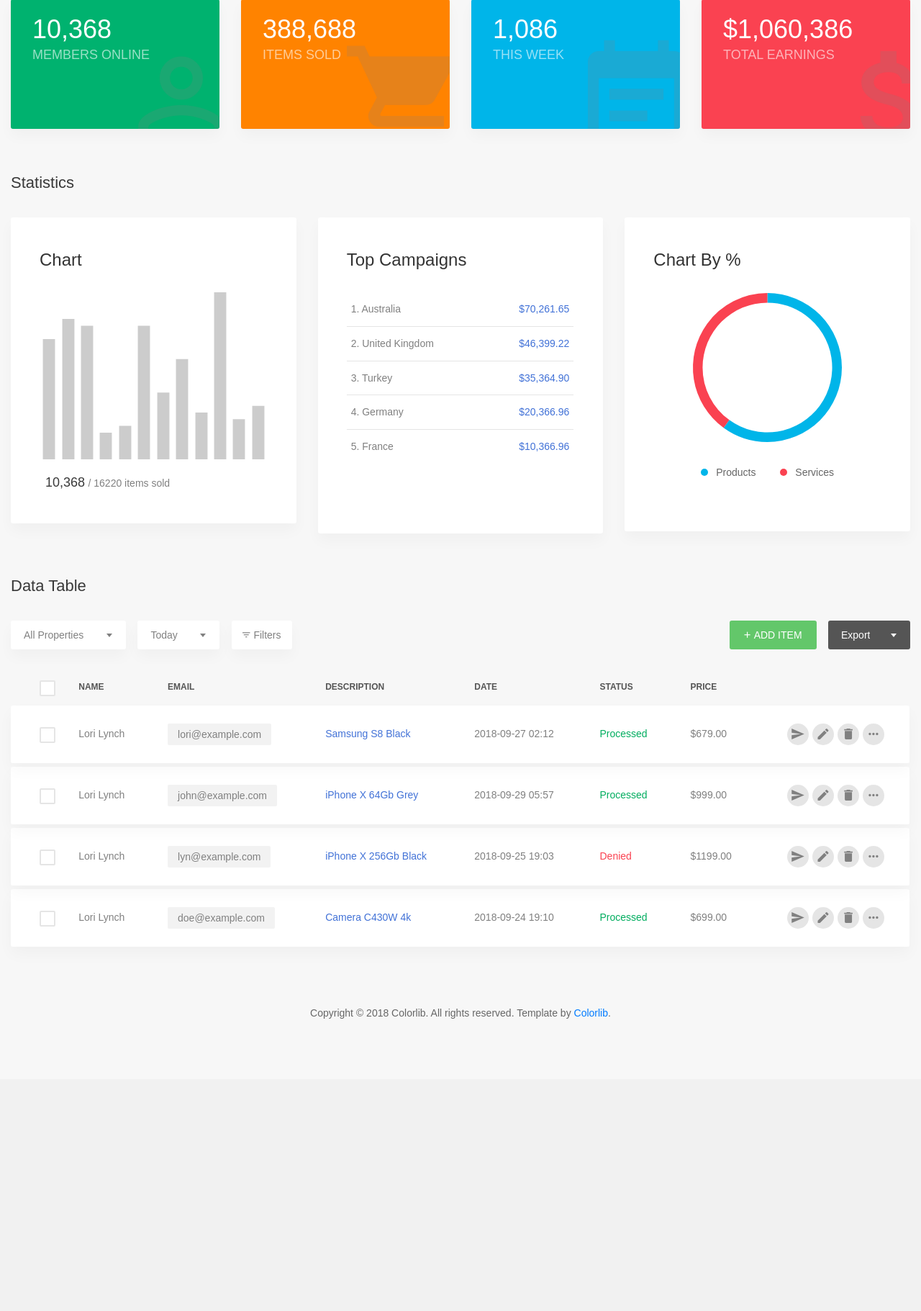
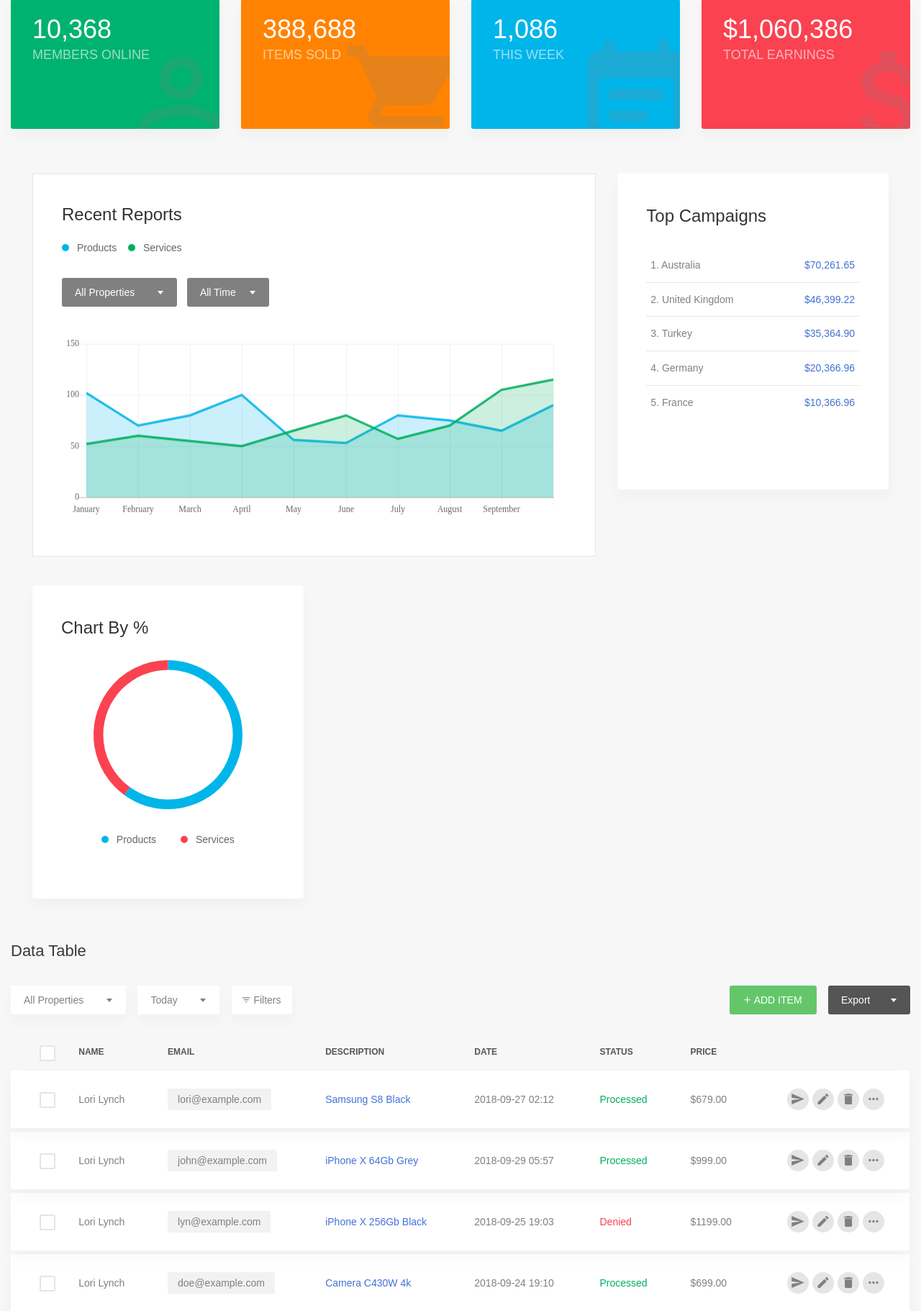
Before and after one commit to London18/team-16, a Flask app: page /dashboard in a window 1280 px wide. Shown: the part 194-2015 px from the top of the page at 72% size. Before the commit the page ends 1609 px from the top, so only its background shows below. Run offline with Flask 2, Linux system fonts and the light colour scheme; some web fonts are replaced.

Commit message:
some huge chnages #watchout

```diff
--- a/templates/dashboard.html
+++ b/templates/dashboard.html
@@ -565,27 +565,49 @@
 
             <!-- STATISTIC CHART-->
             <section class="statistic-chart">
-                <div class="container">
-                    <div class="row">
-                        <div class="col-md-12">
-                            <h3 class="title-5 m-b-35">statistics</h3>
-                        </div>
-                    </div>
-                    <div class="row">
-                        <div class="col-md-6 col-lg-4">
-                            <!-- CHART-->
-                            <div class="statistic-chart-1">
-                                <h3 class="title-3 m-b-30">chart</h3>
-                                <div class="chart-wrap">
-                                    <canvas id="widgetChart5"></canvas>
+                <div class="section__content section__content--p30">
+                    <div class="container-fluid">
+                        <div class="row">
+                            <div class="col-xl-8">
+                                <!-- RECENT REPORT 2-->
+                                <div class="recent-report2">
+                                    <h3 class="title-3">recent reports</h3>
+                                    <div class="chart-info">
+                                        <div class="chart-info__left">
+                                            <div class="chart-note">
+                                                <span class="dot dot--blue"></span>
+                                                <span>products</span>
+                                            </div>
+                                            <div class="chart-note">
+                                                <span class="dot dot--green"></span>
+                                                <span>Services</span>
+                                            </div>
+                                        </div>
+                                        <div class="chart-info-right">
+                                            <div class="rs-select2--dark rs-select2--md m-r-10">
+                                                <select class="js-select2" name="property">
+                                                    <option selected="selected">All Properties</option>
+                                                    <option value="">Products</option>
+                                                    <option value="">Services</option>
+                                                </select>
+                                                <div class="dropDownSelect2"></div>
+                                            </div>
+                                            <div class="rs-select2--dark rs-select2--sm">
+                                                <select class="js-select2 au-select-dark" name="time">
+                                                    <option selected="selected">All Time</option>
+                                                    <option value="">By Month</option>
+                                                    <option value="">By Day</option>
+                                                </select>
+                                                <div class="dropDownSelect2"></div>
+                                            </div>
+                                        </div>
+                                    </div>
+                                    <div class="recent-report__chart">
+                                        <canvas id="recent-rep2-chart"></canvas>
+                                    </div>
                                 </div>
-                                <div class="statistic-chart-1-note">
-                                    <span class="big">10,368</span>
-                                    <span>/ 16220 items sold</span>
-                                </div>
+                                <!-- END RECENT REPORT 2             -->
                             </div>
-                            <!-- END CHART-->
-                        </div>
                         <div class="col-md-6 col-lg-4">
                             <!-- TOP CAMPAIGN-->
                             <div class="top-campaign">
```
